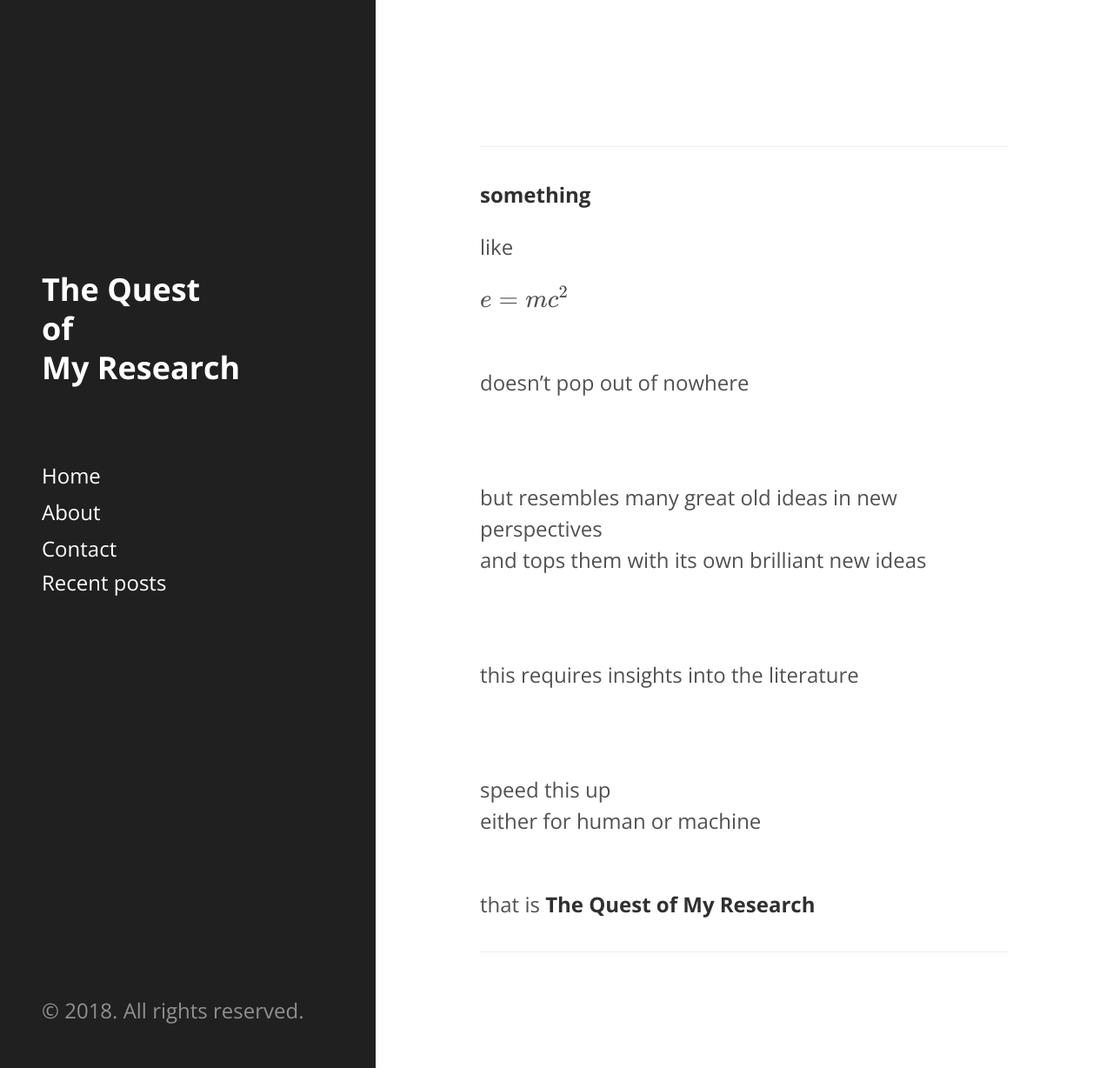
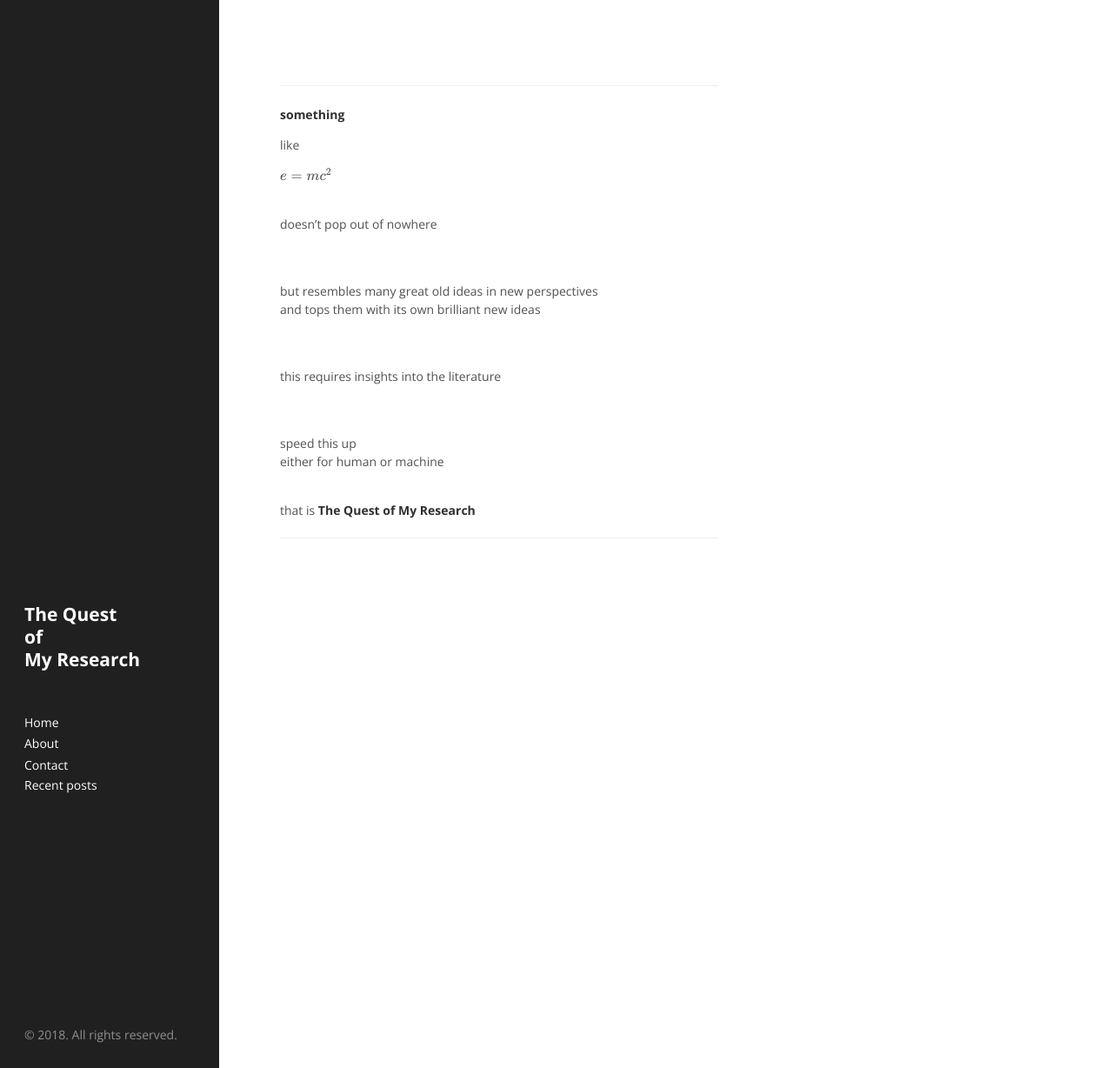
Before and after one commit to tranhungnghiep/tranhungnghiep.github.io, a Jekyll site: the page built from index.md, in a window 1280 px wide and 1228 px high. Shown: the whole window at 87% size. Built offline with Jekyll 4.4.1, drawn with Linux system fonts in a browser that asks for light colours; formulas are drawn with MathJax 3.

Commit message:
Update hyde.css

```diff
--- a/public/css/hyde.css
+++ b/public/css/hyde.css
@@ -50,12 +50,12 @@ html {
 }
 @media (min-width: 48em) {
   html {
-    font-size: 20px;
+    font-size: 12px;
   }
 }
 @media (min-width: 58em) {
   html {
-    font-size: 24px;
+    font-size: 14px;
   }
 }
 
```
